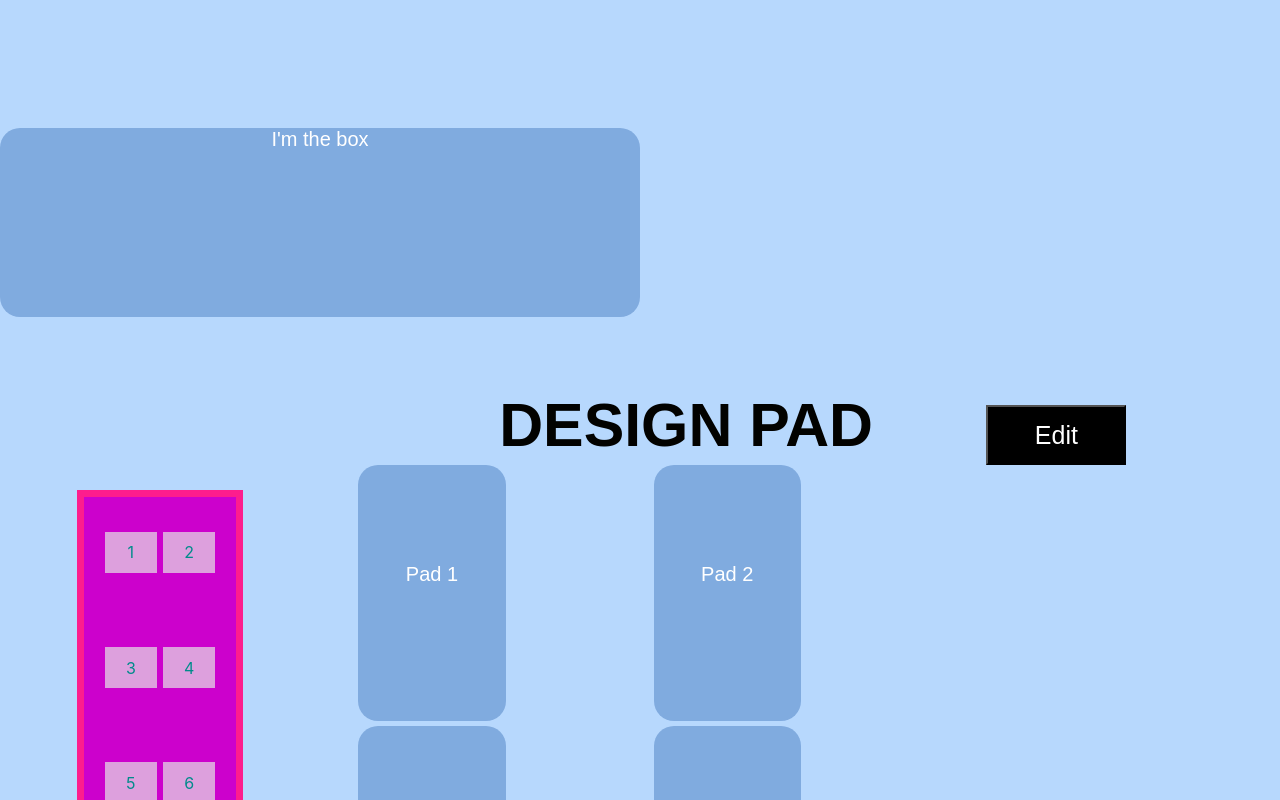
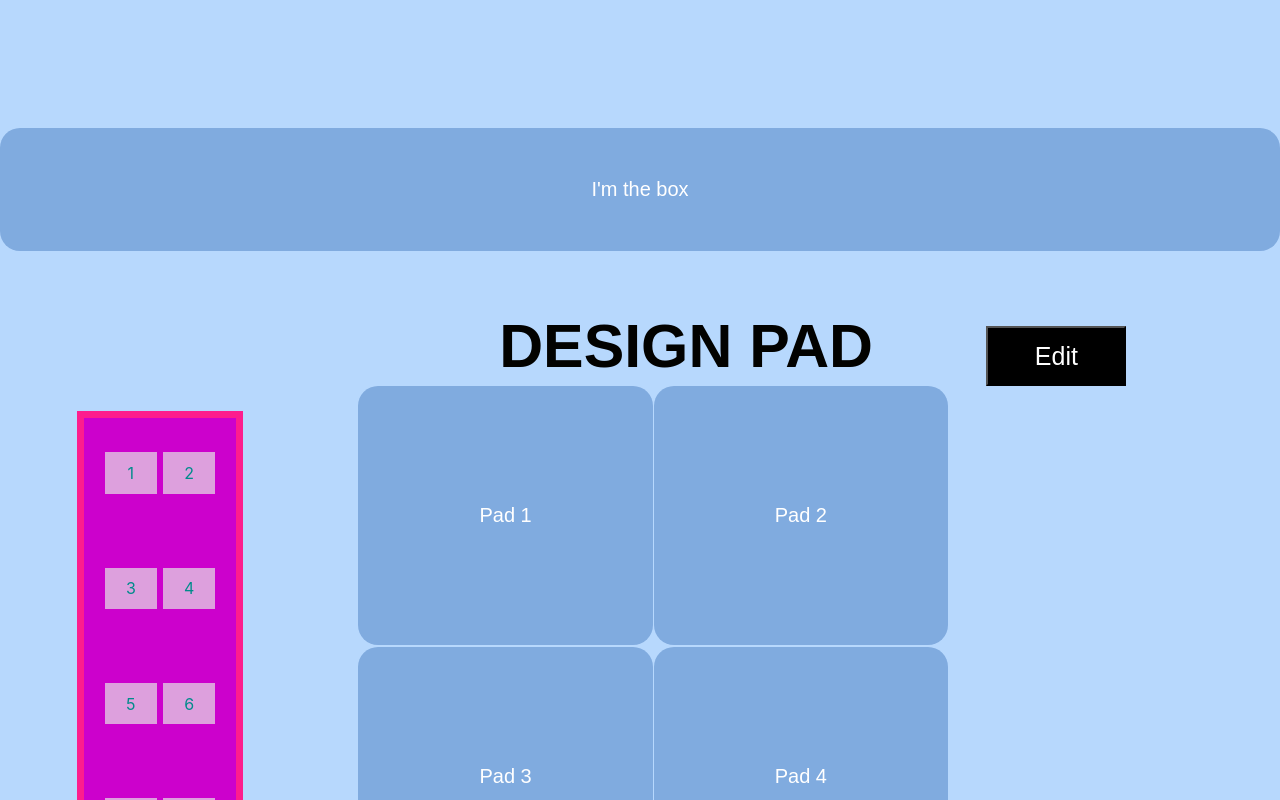
Before and after one commit to 464squad/design-pad, a React (Create React App) app: page / in a window 1280 px wide. Shown: the top 800 px of the page. Built offline with nearby package versions, Linux system fonts and the light colour scheme.

Commit message:
Updated index.css file

```diff
--- a/src/index.css
+++ b/src/index.css
@@ -51,6 +51,7 @@ code {
     transition: all 1.5s;
     /* transition: color 1.0s; */
     background-color: #80abdf;
+    padding: 50px;
     border-radius: 20px;
     color: #fff;
     display: flex;
@@ -58,16 +59,6 @@ code {
     justify-content: center;
     font-size: 20px;
     font-family: sans-serif;
-
-    /* display: flex;
-    padding: 50px; */
-
-    width: 50%;
-    padding-bottom: 13%; /* 32:18, i.e. 16:9 */
-    margin-bottom: 1%; /* (100-32*3)/2 */
-
-    justify-content: center;
-    align-items: center;
 }
 
 .hidden {
```
